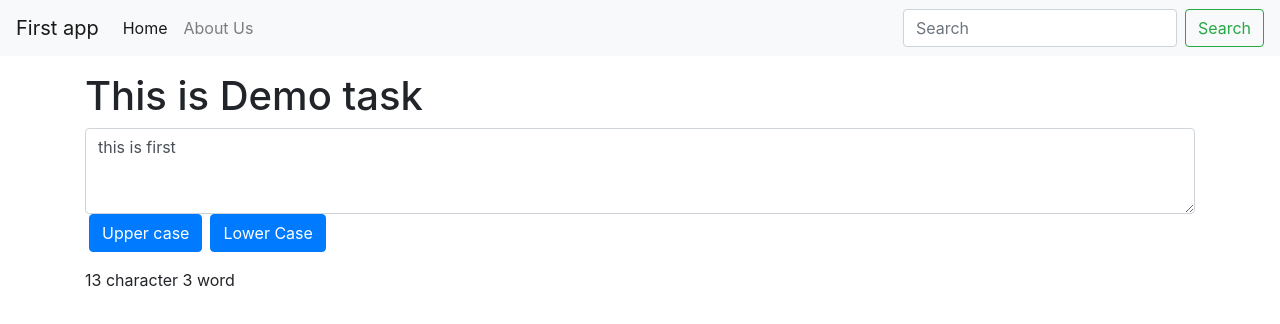
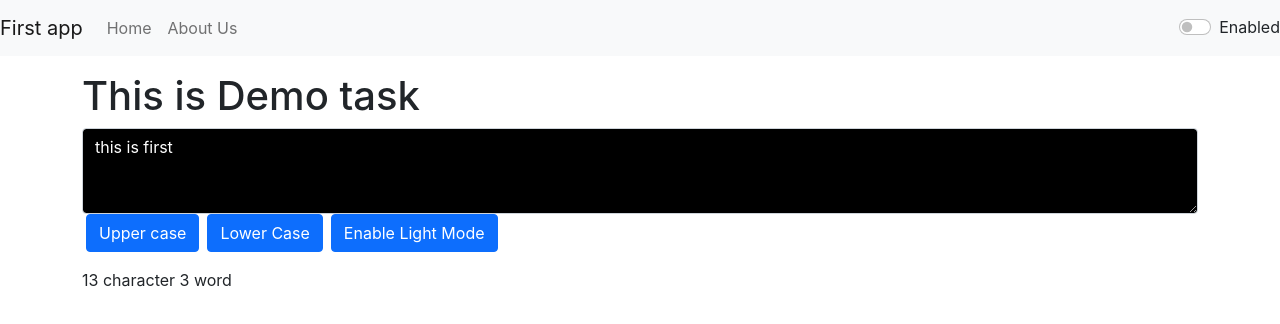
Before and after one commit to bhavin1998/myreactdemo, a React (Create React App) app: page / in a window 1280 px wide. Shown: the top 324 px of the page. Built offline with nearby package versions, Linux system fonts and the light colour scheme.

Commit message:
Set Alert & Website title & Favicon

```diff
--- a/public/index.html
+++ b/public/index.html
@@ -10,7 +10,8 @@
       content="Web site created using create-react-app"
     />
     <link rel="apple-touch-icon" href="%PUBLIC_URL%/logo192.png" />
-    <link rel="stylesheet" href="https://cdn.jsdelivr.net/npm/bootstrap@4.0.0/dist/css/bootstrap.min.css" integrity="sha384-Gn5384xqQ1aoWXA+058RXPxPg6fy4IWvTNh0E263XmFcJlSAwiGgFAW/dAiS6JXm" crossorigin="anonymous">
+    <link href="https://cdn.jsdelivr.net/npm/bootstrap@5.1.3/dist/css/bootstrap.min.css" rel="stylesheet" integrity="sha384-1BmE4kWBq78iYhFldvKuhfTAU6auU8tT94WrHftjDbrCEXSU1oBoqyl2QvZ6jIW3" crossorigin="anonymous">
+    <!-- <link rel="stylesheet" href="https://cdn.jsdelivr.net/npm/bootstrap@4.0.0/dist/css/bootstrap.min.css" integrity="sha384-Gn5384xqQ1aoWXA+058RXPxPg6fy4IWvTNh0E263XmFcJlSAwiGgFAW/dAiS6JXm" crossorigin="anonymous"> -->
     <link rel="manifest" href="%PUBLIC_URL%/manifest.json" />
 
     <title>React App</title>
--- a/src/App.js
+++ b/src/App.js
@@ -1,16 +1,53 @@
 // import logo from './logo.svg';
+import React,{ useState } from 'react';
 import './App.css';
+import Alert from './components/Alert';
 import Navbar from './components/Navbar';
 import Texttransform from './components/Texttransform';
 
+
+
 function App() {
+
+  const [mode,setmode] = useState('light');
+  // const [changemode,togglemode] = useState('dark');
+
+  const [alert,setAlert] = useState(null);
+
+  const showalert = (message,type) => {
+    setAlert ({
+      msg: message,
+      type: type
+    })
+    setTimeout(() => {
+        setAlert(null)
+    }, 3000);
+  }
+
+  const changemodes = () => {
+    if(mode === 'light'){
+      setmode('dark');
+      document.body.style.backgroundColor = '#2f425c';
+      document.body.style.color = 'white';
+      showalert("darkmode enable","success");
+      document.title = "ReactApp - Dark";
+    }
+    else{
+      setmode('light');
+      document.body.style.backgroundColor = 'white';
+      document.body.style.color = 'black';
+      showalert("darkmode disable","success");
+      document.title = "ReactApp - Light";
+    }
+  }
+
+
 
   return (
     <>
-      <Navbar sitetitle="First app" abouttextt="About Us" />
-      <div>
-      <Texttransform headingtext="This is Demo task"/>
-      </div>
+      <Navbar sitetitle="First app" abouttextt="About Us" mode={mode} togglebutton={changemodes}  />
+      <Alert alert={alert}/>
+        <Texttransform headingtext="This is Demo task" mode={mode} togglebutton={changemodes}/>
 
     </>
   );
--- /dev/null
+++ b/src/components/Alert.js
@@ -0,0 +1,12 @@
+import React from 'react'
+
+function Alert(props) {
+
+  return (
+    props.alert && <div className={`alert alert-${props.alert.type} alert-dismissible fade show`} role="alert">
+        <strong>{props.alert.type}</strong>: {props.alert.msg}
+        </div>
+  )
+}
+
+export default Alert
--- a/src/components/Navbar.js
+++ b/src/components/Navbar.js
@@ -3,7 +3,8 @@ import PropTypes from 'prop-types'
 
 export default function Navbar(props) {
   return (
-    <nav className="navbar navbar-expand-lg navbar-light bg-light">
+    <>
+    <nav className={`navbar navbar-expand-lg navbar-${props.mode} bg-${props.mode}`}>
         <a className="navbar-brand" href="/">{props.sitetitle}</a>
         <button className="navbar-toggler" type="button" data-toggle="collapse" data-target="#navbarSupportedContent" aria-controls="navbarSupportedContent" aria-expanded="false" aria-label="Toggle navigation">
           <span className="navbar-toggler-icon"></span>
@@ -12,18 +13,21 @@ export default function Navbar(props) {
         <div className="collapse navbar-collapse" id="navbarSupportedContent">
           <ul className="navbar-nav mr-auto">
             <li className="nav-item active">
-              <a className="nav-link" href="/">Home <span className="sr-only">(current)</span></a>
+              <a className="nav-link" href="/">Home </a>
             </li>
             <li className="nav-item">
               <a className="nav-link" href="/">{props.abouttextt}</a>
             </li>
           </ul>
-          <form className="form-inline my-2 my-lg-0">
-            <input className="form-control mr-sm-2" type="search" placeholder="Search" aria-label="Search"/>
-            <button className="btn btn-outline-success my-2 my-sm-0" type="submit">Search</button>
-          </form>
         </div>
-      </nav>
+
+        <div className={`form-check form-switch text-${props.mode === 'light'?'dark':'light'}`}>
+          <input className="form-check-input" type="checkbox" onClick={props.togglebutton} role="switch" id="flexSwitchCheckChecked"/>
+          <label className="form-check-label" htmlFor="flexSwitchCheckChecked">Enabled</label>
+        </div>
+    </nav>
+
+    </>
   )
 }
 
--- a/src/components/Texttransform.js
+++ b/src/components/Texttransform.js
@@ -2,6 +2,7 @@ import React,{useState} from 'react'
 
 export default function Texttransform(props) {
     const [text, settext] = useState("this is first");
+    const [btn,setbtnname] = useState("Enable Light Mode");
 
     const buttonupevent = (event) => {
         console.log("changed");
@@ -18,14 +19,38 @@ export default function Texttransform(props) {
         let newtext = text.toLowerCase();
         settext(newtext);
     }
+
+
+    const [mystyle,setstyle] = useState({
+        color: 'white',
+        backgroundColor: 'black'
+    })
+
+    const buttonchangemode = () => {
+        if(mystyle.color === 'white'){
+            setstyle({
+                color: 'black',
+                backgroundColor: 'white',
+            })
+            setbtnname("Enable Dark mode");
+        }
+        else{
+            setstyle({
+                color: 'white',
+                backgroundColor: 'black',
+            })
+            setbtnname("Enable Light mode");
+        }
+    }
   return (
       <>
     <div className='container my-3'>
         <div className="form-group">
             <h1>{props.headingtext}</h1>
-            <textarea className="form-control" value={text} id="exampleFormControlTextarea1" onChange={buttonupevent} rows="3"></textarea>
+            <textarea className="form-control" value={text} id="exampleFormControlTextarea1" style={{backgroundColor: props.mode === 'light' ? 'black':'white',color: props.mode === 'light' ? 'white':'black'}} onChange={buttonupevent} rows="3"></textarea>
             <button className="btn btn-primary mx-1" onClick={buttonclick}>Upper case</button>
             <button className="btn btn-primary mx-1" onClick={buttonlowercase}>Lower Case</button>
+            <button className="btn btn-primary mx-1" onClick={buttonchangemode}>{btn}</button>
         </div>
     </div>
     <div className="container my-3">
```
Also changed, not shown: src/components/bhavin.js (deleted, +0 -7 lines).
